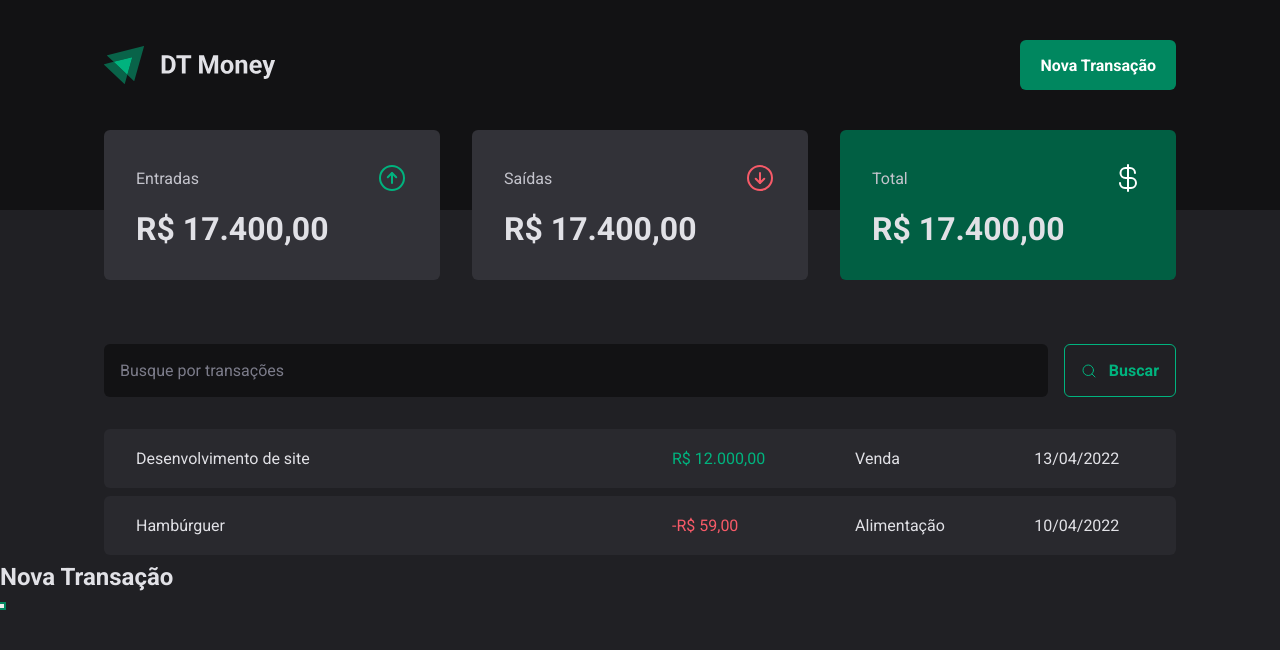
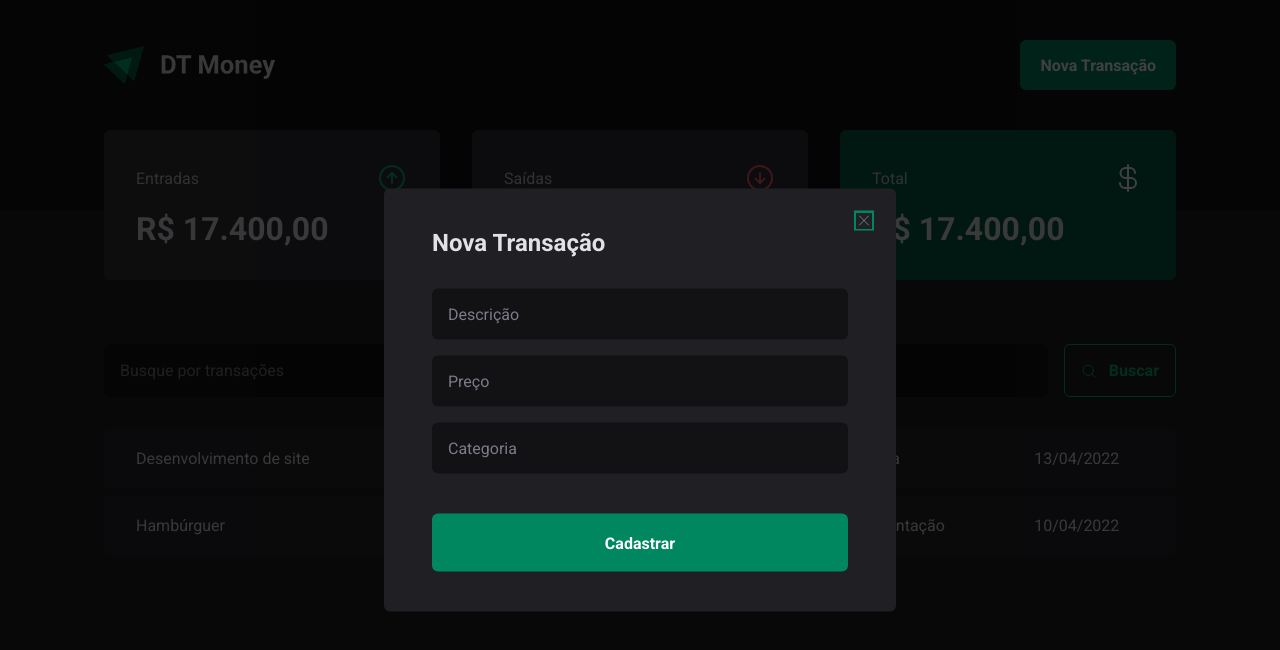
Before and after one commit to CarlosAlexandredevv/Dt-money, a React (Vite) app: page / in a window 1280 px wide. Both pictures are taken after a click on the button "Nova Transação". Shown: the top 650 px of the page. Built offline with nearby package versions, Linux system fonts and the light colour scheme.

Commit message:
:lipstick: feat: styles modal

```diff
--- a/src/components/Header/index.tsx
+++ b/src/components/Header/index.tsx
@@ -2,6 +2,7 @@
 import * as Dialog from '@radix-ui/react-dialog';
 
 import logoImg from '../../assets/Logo.svg';
+import { NewTransactionModal } from '../NewTransactionModal';
 
 export function Header() {
   return (
@@ -13,15 +14,7 @@
             <NewTransactionButton>Nova Transação</NewTransactionButton>
           </Dialog.Trigger>
 
-          <Dialog.Portal>
-            <Dialog.Overlay />
-
-            <Dialog.Content>
-              <Dialog.Title>Nova Transação</Dialog.Title>
-
-              <Dialog.Close />
-            </Dialog.Content>
-          </Dialog.Portal>
+          <NewTransactionModal />
         </Dialog.Root>
       </HeaderContent>
     </HeaderContainer>
--- /dev/null
+++ b/src/components/NewTransactionModal/index.tsx
@@ -0,0 +1,26 @@
+import * as Dialog from '@radix-ui/react-dialog';
+import { CloseButton, Content, Overlay } from './styles';
+import { X } from 'phosphor-react';
+
+export function NewTransactionModal() {
+  return (
+    <Dialog.Portal>
+      <Overlay />
+
+      <Content>
+        <Dialog.Title>Nova Transação</Dialog.Title>
+        <CloseButton>
+          <X />
+        </CloseButton>
+
+        <form action="">
+          <input type="text" placeholder="Descrição" required />
+          <input type="number" placeholder="Preço" required />
+          <input type="number" placeholder="Categoria" required />
+
+          <button type="submit">Cadastrar</button>
+        </form>
+      </Content>
+    </Dialog.Portal>
+  );
+}
--- /dev/null
+++ b/src/components/NewTransactionModal/styles.ts
@@ -0,0 +1,71 @@
+import styled from "styled-components";
+import * as Dialog from '@radix-ui/react-dialog';
+
+export const Overlay = styled(Dialog.Overlay)`
+  position: fixed;
+  width: 100vw;
+  height: 100vh;
+  inset: 0;
+  background: rgba(0, 0, 0, 0.75);
+`
+
+export const Content = styled(Dialog.Content)`
+    min-width: 32rem;
+    border-radius: 6px;
+    padding: 2.5rem 3rem;
+    background: ${props => props.theme["gray-800"]};
+
+    position: fixed;
+    top: 50%;
+    left: 50%;
+    transform: translate(-50%, -50%);
+
+    form{
+        margin-top: 2rem;
+
+        display: flex;
+        flex-direction: column;
+        gap: 1rem;
+
+        input{
+            border-radius:6px ;
+            border: 0;
+            background: ${props => props.theme["gray-900"]};
+            color: ${props => props.theme["gray-300"]};
+            padding: 1rem;
+
+            &::placeholder{
+                color: ${props => props.theme["gray-500"]};
+            }
+        }
+
+        button[type="submit"]{
+            height: 58px;
+            border: 0;
+            background: ${props => props.theme["green-500"]};
+            color: ${props => props.theme.white};
+            font-weight: bold;
+            padding: 0 1.25rem;
+            border-radius: 6px;
+            margin-top: 1.5rem;
+            cursor: pointer;
+
+            &:hover{
+                background: ${props => props.theme["green-700"]};
+                transition: background-color 0.2s;
+            }
+        }
+    }
+
+`
+
+export const CloseButton = styled(Dialog.Close)`
+    position: absolute;
+    background: transparent;
+    border: 0;
+    top: 1.5rem;
+    right: 1.5rem;
+    line-height: 0;
+    cursor: pointer;
+    color: ${props => props.theme["gray-500"]};
+`
```
